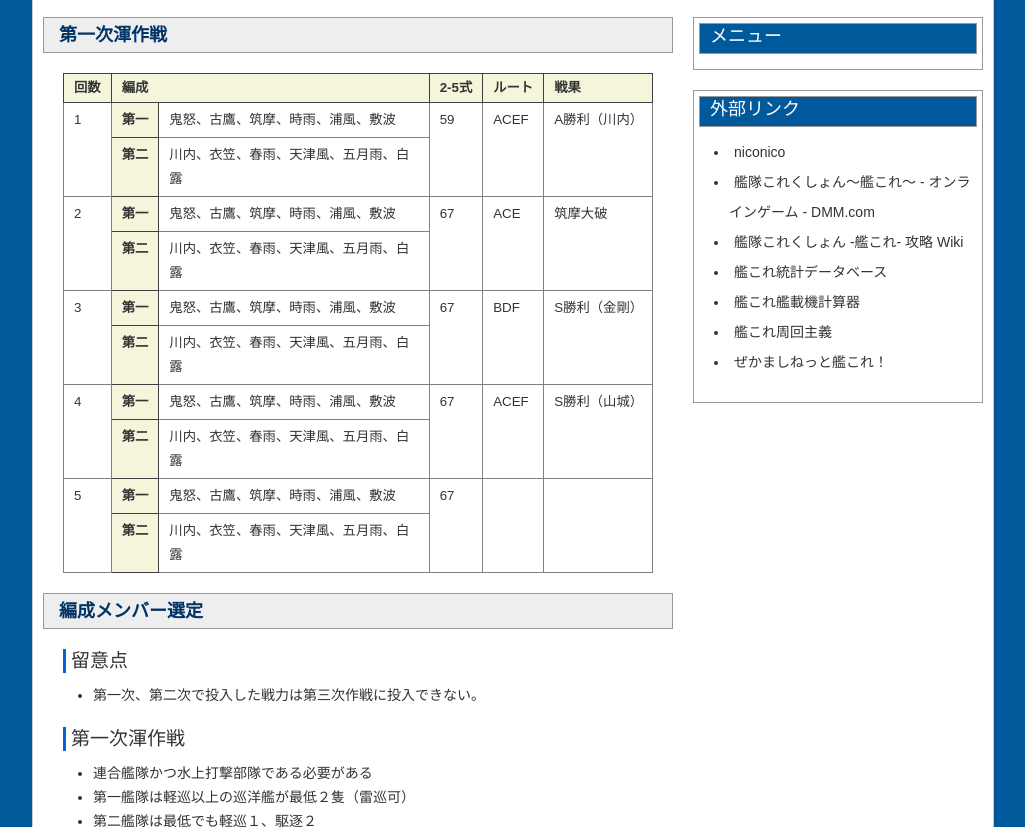
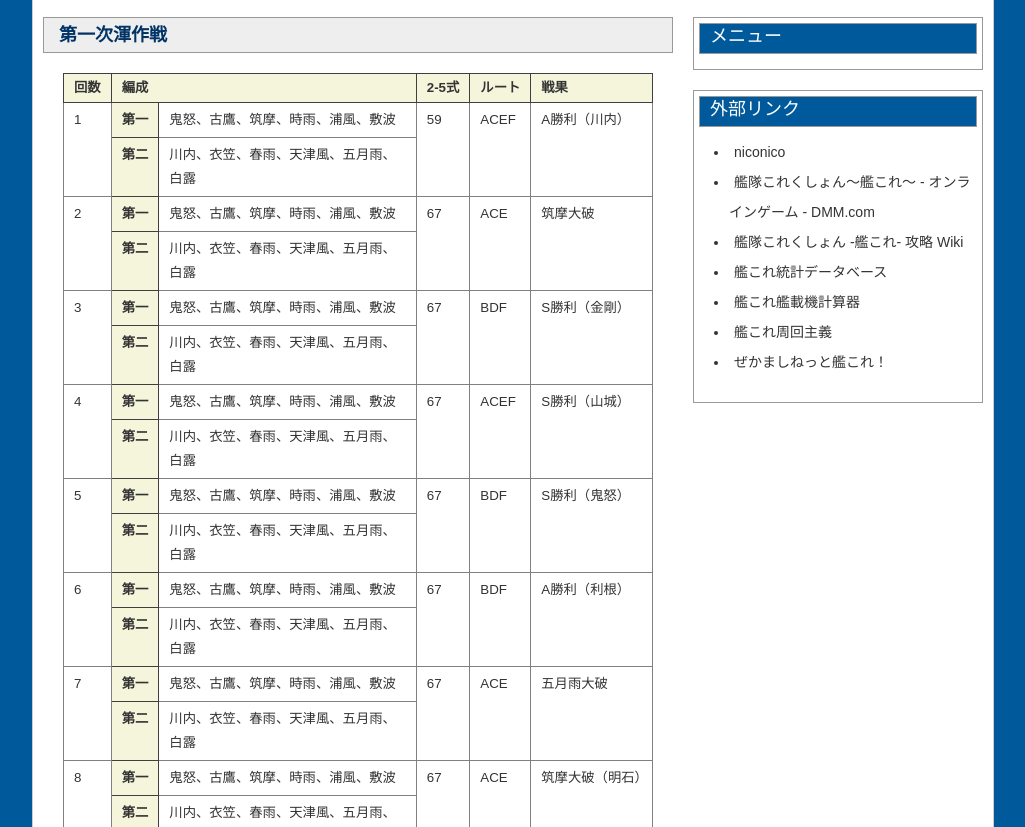
Before and after one commit to elleonard/nplus_memo, a plain HTML site: page game/kancolle/event/201411-kon.html in a window 1280 px wide. Shown: the part 125-952 px from the top of the page, without its empty margins (127-1152 px from the left). Drawn offline with Linux system fonts and the light colour scheme.

Commit message:
update kancolle event

```diff
--- a/game/kancolle/event/201411-kon.html
+++ b/game/kancolle/event/201411-kon.html
@@ -98,14 +98,49 @@
                     <th>第一</th>
                     <td>鬼怒、古鷹、筑摩、時雨、浦風、敷波</td>
                     <td rowspan="2">67</td>
-                    <td rowspan="2"></td>
-                    <td rowspan="2"></td>
+                    <td rowspan="2">BDF</td>
+                    <td rowspan="2">S勝利（鬼怒）</td>
                   </tr>
                   <tr>
                     <th>第二</th>
                     <td>川内、衣笠、春雨、天津風、五月雨、白露</td>
                   </tr>
-
+                  <tr>
+                    <td rowspan="2">6</td>
+                    <th>第一</th>
+                    <td>鬼怒、古鷹、筑摩、時雨、浦風、敷波</td>
+                    <td rowspan="2">67</td>
+                    <td rowspan="2">BDF</td>
+                    <td rowspan="2">A勝利（利根）</td>
+                  </tr>
+                  <tr>
+                    <th>第二</th>
+                    <td>川内、衣笠、春雨、天津風、五月雨、白露</td>
+                  </tr>
+                  <tr>
+                    <td rowspan="2">7</td>
+                    <th>第一</th>
+                    <td>鬼怒、古鷹、筑摩、時雨、浦風、敷波</td>
+                    <td rowspan="2">67</td>
+                    <td rowspan="2">ACE</td>
+                    <td rowspan="2">五月雨大破</td>
+                  </tr>
+                  <tr>
+                    <th>第二</th>
+                    <td>川内、衣笠、春雨、天津風、五月雨、白露</td>
+                  </tr>
+                  <tr>
+                    <td rowspan="2">8</td>
+                    <th>第一</th>
+                    <td>鬼怒、古鷹、筑摩、時雨、浦風、敷波</td>
+                    <td rowspan="2">67</td>
+                    <td rowspan="2">ACE</td>
+                    <td rowspan="2">筑摩大破（明石）</td>
+                  </tr>
+                  <tr>
+                    <th>第二</th>
+                    <td>川内、衣笠、春雨、天津風、五月雨、白露</td>
+                  </tr>
             		</tbody>
             	</table>
             </article>
```
Also changed, not shown: diary.html (+23 -0 lines), index.html (+1 -0 lines).
